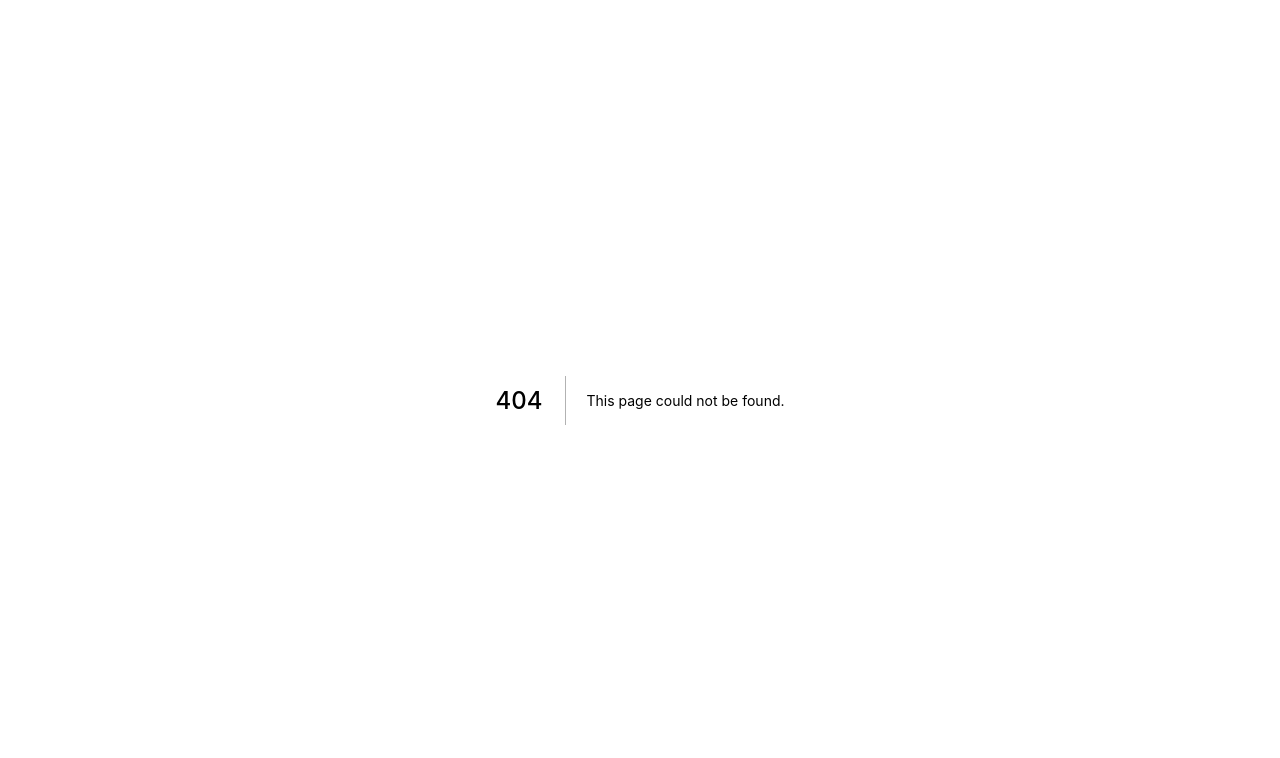
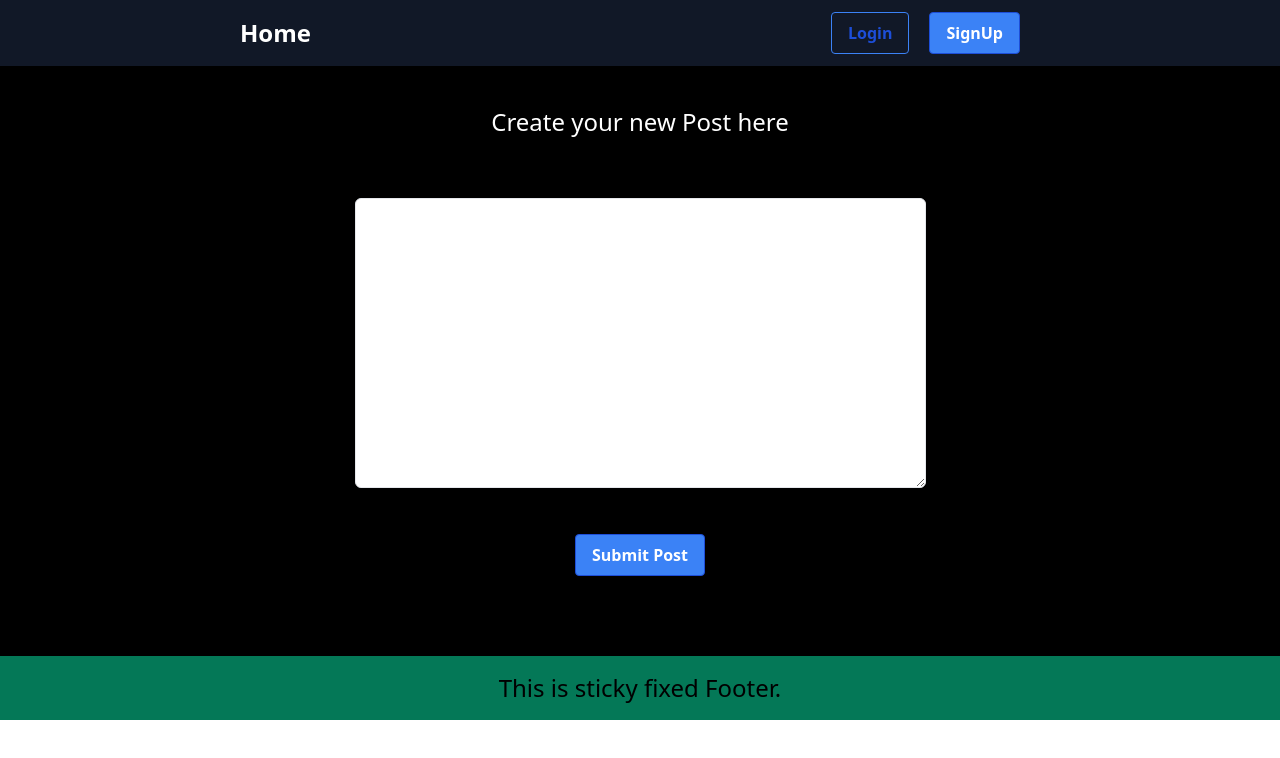
Before and after one commit to mrinmay7875/notened, a Next.js app: page /newpost in a window 1280 px wide. Before the commit this address had no page. Shown: the top 758 px of the page. Built offline with nearby package versions, Linux system fonts and the light colour scheme.

Commit message:
Implemented create post function and create post page

```diff
--- a/models/Post.js
+++ b/models/Post.js
@@ -2,7 +2,7 @@ import mongoose from 'mongoose';
 
 const PostSchema = new mongoose.Schema({
     post_id: {
-        type: Number,
+        type: String,
         required: true,
         unique: [true, 'Post ID must be specifed']
     },
--- a/package.json
+++ b/package.json
@@ -10,10 +10,12 @@
   "dependencies": {
     "mongodb": "^3.5.9",
     "mongoose": "^6.0.12",
+    "nanoid": "^3.1.30",
     "next": "12.0.2",
     "react": "17.0.2",
     "react-dom": "17.0.2",
-    "react-loader-spinner": "^4.0.0"
+    "react-loader-spinner": "^4.0.0",
+    "react-toastify": "^8.1.0"
   },
   "devDependencies": {
     "autoprefixer": "^10.4.0",
--- /dev/null
+++ b/pages/api/createpost.js
@@ -0,0 +1,22 @@
+import dbConnect from '../../db/mongodb';
+import Post from '../../models/Post';
+import { nanoid } from 'nanoid';
+
+export default async function handler(req, res) {
+    await dbConnect();
+    let newPostContent = req.body.newPost;
+    let newPost = new Post({
+        post_id: nanoid(),
+        content: newPostContent,
+        username: 'Dolly',
+        avatar: 'https://robohash.org/atqueevenieteos.png?size=50x50&set=set1'
+    });
+
+    await newPost.save(function handler(err, response) {
+        if (err) {
+            res.send({ error: err.message });
+        } else {
+            res.send({ res: response });
+        }
+    });
+}
--- a/pages/feed/index.js
+++ b/pages/feed/index.js
@@ -36,6 +36,15 @@ function index({ posts }) {
                     </Link>
                 </h4>
 
+                <h4 className="bg-black text-white pl-20">
+                    To create a new post
+                    <Link href="/newpost" passHref={true}>
+                        <a className=" text-blue-700 hover:border-b-2 border-fuchsia-600">
+                            Click here
+                        </a>
+                    </Link>
+                </h4>
+
                 <div className="bg-black pt-5 pb-20 text-white ">
                     {posts.map((post) => (
                         <Post
@@ -54,13 +63,13 @@ function index({ posts }) {
         return (
             <>
                 <Header />
-                <Loader
+                {/* <Loader
                     type="Puff"
                     color="#00BFFF"
                     height={500}
                     width={500}
                     timeout={3000} //3 secs
-                />
+                /> */}
                 <Footer />
             </>
         );
--- /dev/null
+++ b/pages/newpost/index.js
@@ -0,0 +1,78 @@
+import React from 'react';
+import Header from '../../components/Header';
+import Footer from '../../components/Footer';
+import { server } from '../../config/index';
+import { ToastContainer, toast } from 'react-toastify';
+import 'react-toastify/dist/ReactToastify.css';
+
+function Newpost() {
+    async function submitPost() {
+        let newPost = document.getElementById('newpost_field').value;
+        let response = await fetch(`${server}api/createpost`, {
+            method: 'POST',
+            headers: {
+                'Content-Type': 'application/json'
+            },
+            body: JSON.stringify({
+                newPost
+            })
+        });
+
+        let { error, res } = await response.json();
+        document.getElementById('newpost_field').value = '';
+
+        if (res) {
+            toast.success('Post created successfully!', {
+                position: toast.POSITION.TOP_CENTER
+            });
+        } else {
+            toast.error('Sorry could not create Post, Please try again !', {
+                position: toast.POSITION.TOP_CENTER
+            });
+        }
+
+        // console.log(error);
+    }
+
+    return (
+        <div>
+            <Header />
+            <h3 className="bg-black text-white text-center py-10 text-2xl ">
+                Create your new Post here
+            </h3>
+            <div className=" flex flex-col items-center justify-ceneter pb-20 bg-black">
+                <div className=" mt-5 pt-0 mx-80">
+                    <textarea
+                        id="newpost_field"
+                        className="resize border rounded-md"
+                        rows="12"
+                        cols="60"
+                    ></textarea>
+                </div>
+                <div>
+                    <button
+                        onClick={submitPost}
+                        className="bg-blue-500 hover:bg-blue-700 text-white font-bold py-2 px-4 border border-blue-700 rounded mx-5 mt-10 "
+                    >
+                        Submit Post
+                    </button>
+                    <ToastContainer
+                        position="top-center"
+                        autoClose={1500}
+                        hideProgressBar={false}
+                        newestOnTop={false}
+                        closeOnClick
+                        rtl={false}
+                        pauseOnFocusLoss
+                        draggable
+                        pauseOnHover
+                    />
+                </div>
+            </div>
+
+            <Footer />
+        </div>
+    );
+}
+
+export default Newpost;
```
Also changed, not shown: components/Login.js (deleted), 1 other file (tests, documents, lock files or other folders).
